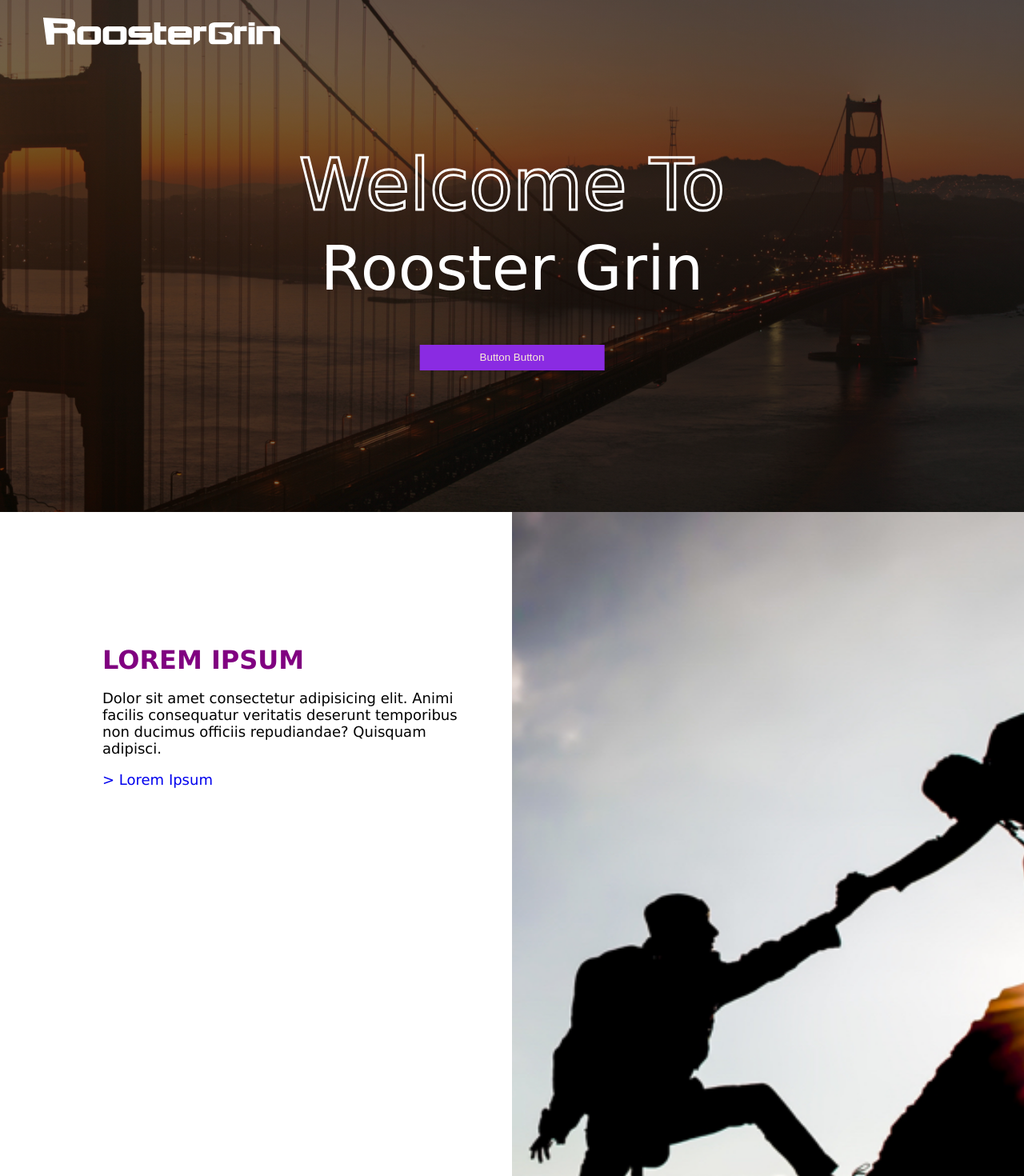
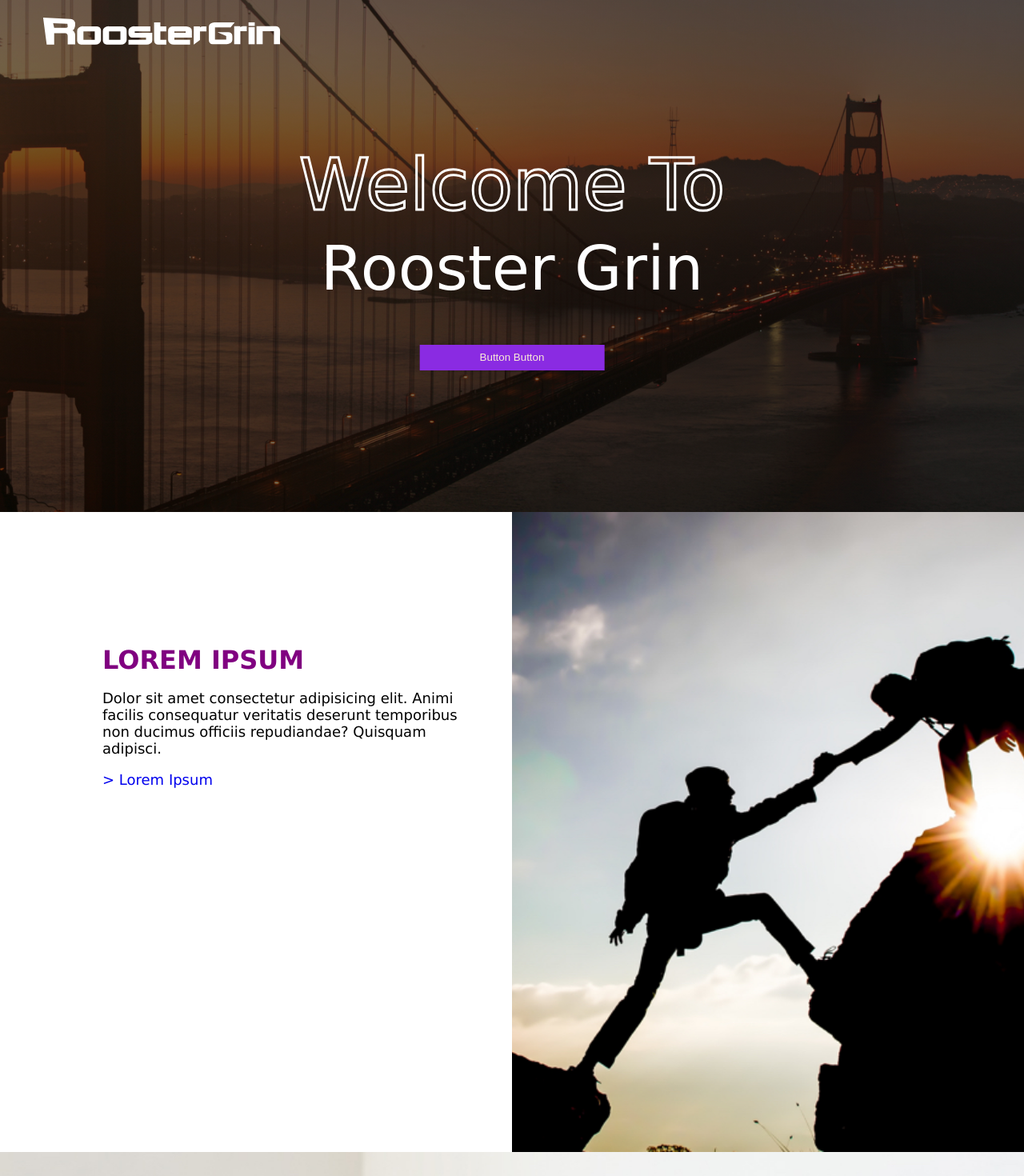
Before and after one commit to Geddydukes/Front-end-rooster, a React (Create React App) app: page / in a window 1280 px wide. Shown: the top 1470 px of the page at 80% size. Built offline with nearby package versions, Linux system fonts and the light colour scheme.

Commit message:
small changes to css

```diff
--- a/package.json
+++ b/package.json
@@ -11,6 +11,7 @@
     "react-dom": "^17.0.2",
     "react-responsive-carousel": "^3.2.20",
     "react-scripts": "4.0.3",
+    "serve": "^12.0.0",
     "web-vitals": "^1.0.1"
   },
   "scripts": {
--- a/src/App.css
+++ b/src/App.css
@@ -464,7 +464,7 @@
     margin-top: 22%;
   }
   .bodySection {
-    height: 150vh;
+    height: 100vh;
   }
   .homeIcons {
     height: 10vh;
@@ -477,7 +477,7 @@
 
 @media only screen and (max-height: 550px) and (min-width: 600px) {
   .bodySection {
-    height: 150vh;
+    height: 120vh;
   }
   .bodyHeaderTwo {
     font-size: x-large;
```
Also changed, not shown: public/manifest.json, 1 other file (tests, documents, lock files or other folders).
